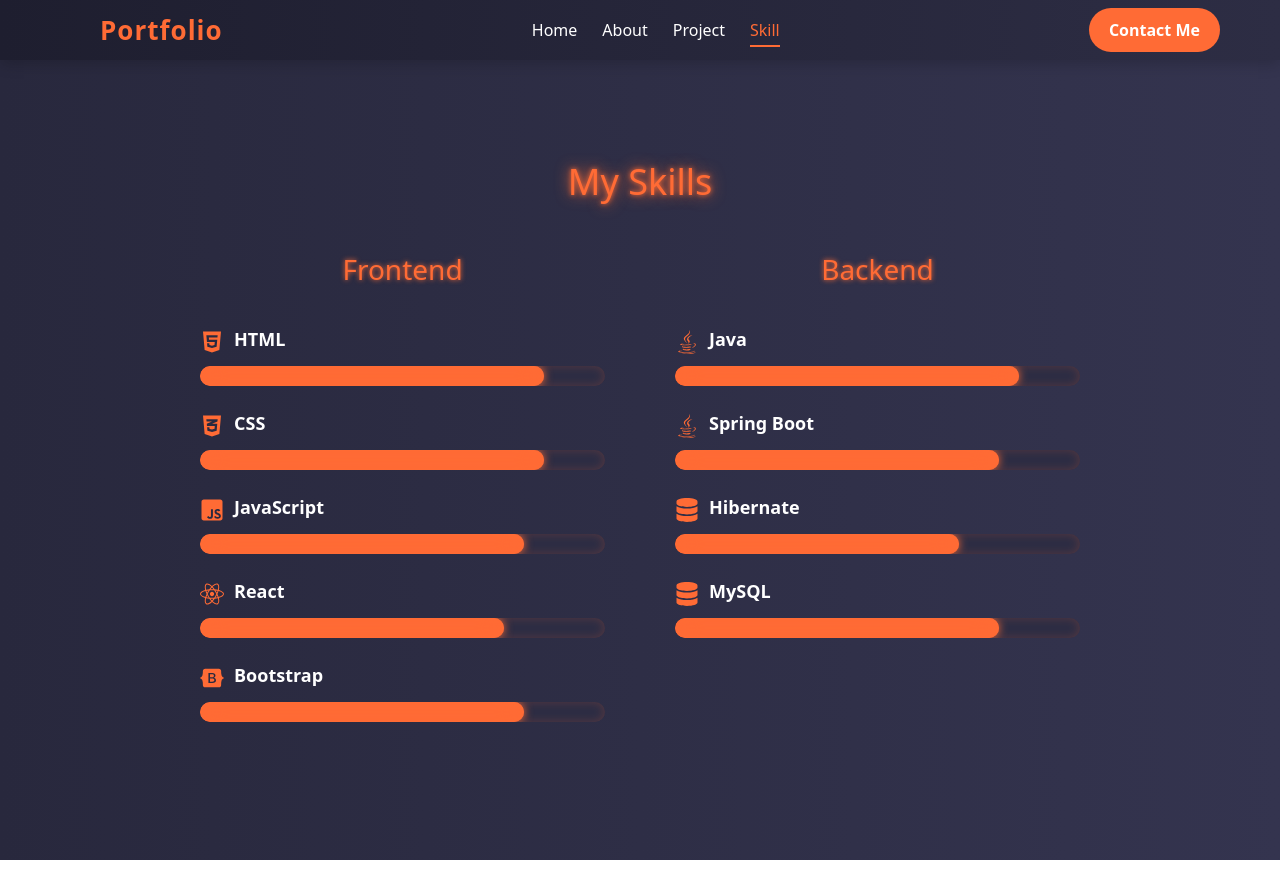
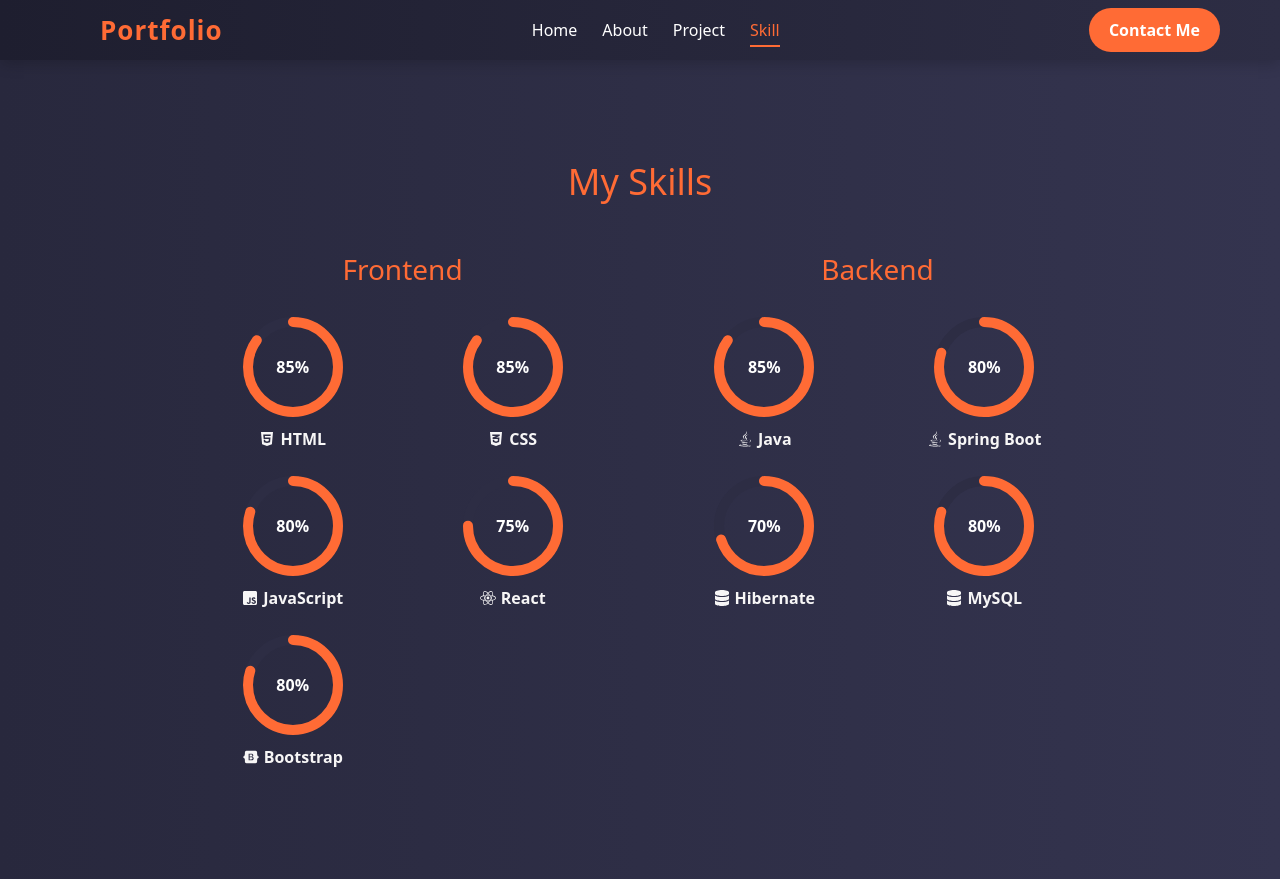
Before and after one commit to shubhamborate25/Portfolio, a React (Vite) app: page /skill in a window 1280 px wide. Built offline with nearby package versions, Linux system fonts and the light colour scheme.

Commit message:
new commit

```diff
--- a/src/Contact.jsx
+++ b/src/Contact.jsx
@@ -1,27 +1,36 @@
 import React from "react";
-import { FaGithub, FaLinkedin, FaInstagram } from "react-icons/fa";
+import {
+  FaGithub,
+  FaLinkedin,
+  FaInstagram,
+  FaEnvelope,
+  FaPhone,
+} from "react-icons/fa";
 import "./assets/Css/contact.css";
 import emailjs from "emailjs-com";
 
 const Contact = () => {
-
   const sendEmail = (e) => {
     e.preventDefault();
 
-    emailjs.sendForm(
-      "service_7yk14r5",    // replace with your EmailJS service ID
-      "template_uekqzfc",   // replace with your EmailJS template ID
+    emailjs
+      .sendForm(
+        "service_7yk14r5", // replace with your EmailJS service ID
+        "template_uekqzfc", // replace with your EmailJS template ID
         e.target,
-      "DnZzNUIiI6EwTybqq"        // replace with your EmailJS user/public key
+        "DnZzNUIiI6EwTybqq" // replace with your EmailJS user/public key
       )
-    .then((result) => {
+      .then(
+        (result) => {
           console.log(result.text);
           alert("Message sent successfully!");
           e.target.reset();
-    }, (error) => {
+        },
+        (error) => {
           console.log(error.text);
           alert("Failed to send message. Please try again.");
-    });
+        }
+      );
   };
 
   return (
@@ -33,16 +42,44 @@
         <div className="contact-form">
           <h3>Get in Touch</h3>
           <form onSubmit={sendEmail}>
-            <input type="text" name="user_name" placeholder="Your Name" required />
-            <input type="email" name="user_email" placeholder="Your Email" required />
-            <textarea name="message" placeholder="Your Message" rows="5" required></textarea>
+            <input
+              type="text"
+              name="user_name"
+              placeholder="Your Name"
+              required
+            />
+            <input
+              type="email"
+              name="user_email"
+              placeholder="Your Email"
+              required
+            />
+            <textarea
+              name="message"
+              placeholder="Your Message"
+              rows="5"
+              required
+            ></textarea>
             <button type="submit">Send Message</button>
           </form>
         </div>
 
-        {/* Right side - social links */}
+        {/* Right side - social links + info */}
         <div className="contact-social">
           <h3>Connect with Me</h3>
+
+          {/* Email & Mobile */}
+          <div className="contact-info animate-info">
+            <a href="mailto:shubhamborate25@gmail.com">
+              <p>
+                <FaEnvelope /> shubhamborate25@gmail.com
+              </p>
+            </a>
+
+            <p>
+              <FaPhone /> +91-9834481034
+            </p>
+          </div>
           <div className="social-icons">
             <a
               href="https://www.linkedin.com/in/shubham-borate-4429771a3/"
--- a/src/Skill.jsx
+++ b/src/Skill.jsx
@@ -21,22 +21,6 @@
     { name: "MySQL", level: 80, icon: <FaDatabase /> },
   ];
 
-  const renderSkills = (skills) =>
-    skills.map((skill, index) => (
-      <div className="skill-card" key={index}>
-        <div className="skill-info">
-          <span className="skill-icon">{skill.icon}</span>
-          <span className="skill-name">{skill.name}</span>
-        </div>
-        <div className="skill-bar">
-          <div
-            className="skill-level"
-            style={{ width: inView ? `${skill.level}%` : "0%" }}
-          ></div>
-        </div>
-      </div>
-    ));
-
   useEffect(() => {
     const observer = new IntersectionObserver(
       ([entry]) => {
@@ -44,7 +28,7 @@
           setInView(true);
         }
       },
-      { threshold: 0.3 } // 30% visible triggers animation
+      { threshold: 0.3 }
     );
 
     if (skillRef.current) {
@@ -56,17 +40,49 @@
     };
   }, []);
 
+  const renderSkills = (skills) =>
+    skills.map((skill, index) => {
+      const circumference = 2 * Math.PI * 45; // circle radius = 45
+      const offset = inView ? circumference * (1 - skill.level / 100) : circumference;
+      return (
+        <div className="skill-circle-card" key={index}>
+          <div className="circle-wrapper">
+            <svg width="100" height="100">
+              <circle
+                className="bg-circle"
+                cx="50"
+                cy="50"
+                r="45"
+              />
+              <circle
+                className="progress-circle"
+                cx="50"
+                cy="50"
+                r="45"
+                strokeDasharray={circumference}
+                strokeDashoffset={offset}
+              />
+            </svg>
+            <div className="circle-text">{skill.level}%</div>
+          </div>
+          <div className="skill-name">
+            {skill.icon} {skill.name}
+          </div>
+        </div>
+      );
+    });
+
   return (
     <section id="skill" className="skill-section" ref={skillRef}>
       <h2>My Skills</h2>
       <div className="skill-columns">
         <div className="skill-column">
           <h3>Frontend</h3>
-          {renderSkills(frontendSkills)}
+          <div className="skill-circle-container">{renderSkills(frontendSkills)}</div>
         </div>
         <div className="skill-column">
           <h3>Backend</h3>
-          {renderSkills(backendSkills)}
+          <div className="skill-circle-container">{renderSkills(backendSkills)}</div>
         </div>
       </div>
     </section>
--- a/src/assets/Css/about.css
+++ b/src/assets/Css/about.css
@@ -35,18 +35,22 @@
 }
 
 .image-box {
-  width: 280px;
-  height: 280px;
+  width: 290px;
+  height: 300px;
   border-radius: 50%;
   overflow: hidden;
-  border: 4px solid #ff6b35;
-  box-shadow: 0 0 20px rgba(255, 107, 53, 0.5);
+  border: 3px solid #ff6b35;
+  box-shadow: 0 0 10px rgba(255, 107, 53, 0.3);
 }
 
 .image-box img {
   width: 100%;
   height: 100%;
-  object-fit: contain;
+  object-fit: fill;
+  object-position: center;
+  border-radius: 50%;
+  background-color: #2d2d44;
+  padding: 8px;
 }
 
 .desc-container {
@@ -72,7 +76,7 @@
 }
 
 .info-row:hover {
-  background: rgba(255, 107, 53, 0.2);
+  background: rgba(255, 107, 53, 0.15);
 }
 
 .info-row p {
@@ -83,9 +87,11 @@
 .info-row strong {
   color: #ff6b35;
 }
+
+/* Social Links */
 .social-links {
   display: flex;
-  justify-content: center; /* center horizontally */
+  justify-content: center;
   gap: 15px;
   margin-top: 15px;
 }
@@ -98,13 +104,13 @@
 
 .social-links a:hover {
   color: #fff;
-  transform: scale(1.2);
+  transform: scale(1.15);
 }
 
 /* Education Section */
 .about-education h2 {
   color: #ff6b35;
-  text-shadow: 0 0 5px #ff6b35, 0 0 10px #ff6b35;
+  text-shadow: 0 0 3px #ff6b35;
   margin-bottom: 20px;
 }
 
@@ -132,18 +138,18 @@
 }
 
 .edu-bullet {
-  width: 15px;
-  height: 15px;
+  width: 12px;
+  height: 12px;
   border-radius: 50%;
   background: #ff6b35;
   flex-shrink: 0;
-  box-shadow: 0 0 5px #ff6b35, 0 0 15px #ff6b35;
+  box-shadow: 0 0 5px rgba(255, 107, 53, 0.4);
   transition: all 0.3s ease;
 }
 
 .edu-item:hover .edu-bullet {
-  transform: scale(1.5);
-  box-shadow: 0 0 15px #ff6b35, 0 0 25px #ff6b35;
+  transform: scale(1.3);
+  box-shadow: 0 0 10px rgba(255, 107, 53, 0.6);
 }
 
 .edu-content h3 {
@@ -161,19 +167,30 @@
 /* Certifications */
 .about-certifications h2 {
   color: #ff6b35;
-  text-shadow: 0 0 5px #ff6b35, 0 0 10px #ff6b35;
+  text-shadow: 0 0 3px #ff6b35;
   margin-bottom: 15px;
 }
 
 .about-certifications ul {
-  list-style: none;
-  padding-left: 20px;
+  list-style: disc; /* ✅ show bullets */
+  padding-left: 25px;
+  color: #fff;
 }
 
 .about-certifications li {
-  position: relative;
-  padding-left: 25px;
-  margin-bottom: 12px;
+  margin-bottom: 10px;
+  font-size: 1.05rem;
+  line-height: 1.5;
+}
+
+.about-certifications li::marker {
+  color: #ff6b35; /* ✅ orange bullet */
+}
+
+.about-certifications li h4 {
+  display: inline;
+  font-weight: 500;
+  color: #fff;
 }
 
 /* Fade-in animation */
@@ -213,6 +230,6 @@
   }
 
   .edu-grid {
-    grid-template-columns: 1fr; /* single column on mobile */
+    grid-template-columns: 1fr;
   }
 }
--- a/src/assets/Css/contact.css
+++ b/src/assets/Css/contact.css
@@ -1,3 +1,4 @@
+/* Contact Section */
 .contact-section {
   background: linear-gradient(90deg, #28283d, #34344f);
   color: white;
@@ -10,9 +11,9 @@
   color: #ff6b35;
   margin-bottom: 50px;
   text-align: center;
-  text-shadow: 0 0 5px #ff6b35, 0 0 15px #ff6b35;
 }
 
+/* Container */
 .contact-container {
   display: flex;
   gap: 50px;
@@ -22,19 +23,19 @@
   flex-wrap: wrap;
 }
 
-.contact-form,
-.contact-social {
+/* Contact Form */
+.contact-form {
   flex: 1;
   min-width: 300px;
+  order: 2; /* Desktop: form after social */
 }
 
-.contact-form h3,
-.contact-social h3 {
+.contact-form h3 {
   font-size: 28px;
   color: #ff6b35;
   margin-bottom: 25px;
+  text-align: center;
   text-shadow: 0 0 5px #ff6b35;
-  text-align: center;
 }
 
 .contact-form form {
@@ -52,13 +53,13 @@
   font-size: 16px;
   background: #2d2d44;
   color: white;
-  box-shadow: 0 0 10px rgba(255, 107, 53, 0.2);
+  box-shadow: 0 0 8px rgba(255, 107, 53, 0.2);
   transition: 0.3s;
 }
 
 .contact-form input:focus,
 .contact-form textarea:focus {
-  box-shadow: 0 0 15px #ff6b35;
+  box-shadow: 0 0 12px #ff6b35;
 }
 
 .contact-form button {
@@ -76,16 +77,63 @@
   background: white;
   color: #ff6b35;
   transform: translateY(-2px);
-  box-shadow: 0 0 15px #ff6b35;
+  box-shadow: 0 0 12px #ff6b35;
 }
 
+/* Social Section */
 .contact-social {
+  flex: 1;
+  min-width: 300px;
+  order: 1; /* Desktop: social first in code for mobile */
   display: flex;
   flex-direction: column;
   align-items: center;
   gap: 20px;
 }
 
+.contact-social h3 {
+  font-size: 28px;
+  color: #ff6b35;
+  margin-bottom: 20px;
+  text-align: center;
+  text-shadow: 0 0 5px #ff6b35;
+}
+
+/* Email & Phone Info */
+.contact-info {
+  display: flex;
+  flex-direction: column;
+  align-items: center;
+  gap: 10px;
+  font-size: 16px;
+  color: white;
+  transition: all 0.3s ease;
+}
+
+.contact-info p,
+.contact-info a p {
+  display: flex;
+  align-items: center;
+  gap: 8px;
+  margin: 0;
+  padding: 5px 10px;
+  border-radius: 8px;
+  transition: all 0.3s;
+}
+
+.contact-info p:hover,
+.contact-info a p:hover {
+  color: #ff6b35;
+  transform: scale(1.05);
+  box-shadow: 0 0 8px #ff6b35;
+}
+
+.contact-info a {
+  text-decoration: none;
+  color: white;
+}
+
+/* Social Icons */
 .social-icons {
   display: flex;
   gap: 25px;
@@ -94,12 +142,12 @@
 
 .social-icons a {
   color: white;
-  transition: 0.3s;
+  transition: all 0.3s ease;
 }
 
 .social-icons a:hover {
   color: #ff6b35;
-  text-shadow: 0 0 10px #ff6b35, 0 0 20px #ff6b35;
+  text-shadow: 0 0 8px #ff6b35;
   transform: scale(1.2);
 }
 
@@ -107,6 +155,25 @@
 @media (max-width: 768px) {
   .contact-container {
     flex-direction: column;
-    gap: 40px;
+    gap: 30px;
+  }
+
+  /* Mobile: social on top, form below */
+  .contact-form {
+    order: 2;
+  }
+
+  .contact-social {
+    order: 1;
+  }
+
+  .contact-info {
+    gap: 8px;
+    font-size: 15px;
+  }
+
+  .social-icons {
+    font-size: 32px;
+    gap: 20px;
   }
 }
--- a/src/assets/Css/home.css
+++ b/src/assets/Css/home.css
@@ -19,8 +19,8 @@
 
 /* Left side - circular profile box */
 .home-left .circle {
-  width: 300px;
-  height: 300px;
+  width: 330px;
+  height: 340px;
   border-radius: 50%;
   border: 4px solid #ff6b35;
   overflow: hidden;
@@ -41,10 +41,12 @@
 .home-left .circle img {
   width: 100%;
   height: 100%;
-  object-fit: contain; /* ✅ Prevents cropping */
+  object-fit: fill; /* ✅ keeps entire image visible */
+  object-position: center; /* ✅ centers image properly */
   border-radius: 50%;
+  background-color: #2d2d44; /* fills background gaps if any */
+  padding: 8px; /* ✅ prevents edges from touching circle border */
 }
-
 /* Right side */
 .home-right {
   max-width: 550px;
--- a/src/assets/Css/project.css
+++ b/src/assets/Css/project.css
@@ -1,7 +1,7 @@
 .project-section {
-  background: linear-gradient(90deg, #28283d, #34344f);
+  background: #28283d; /* solid background */
   color: white;
-  padding: 100px 20px;
+  padding: 80px 20px;
   min-height: 100vh;
   display: flex;
   flex-direction: column;
@@ -9,126 +9,100 @@
 }
 
 .project-section h2 {
-  font-size: 36px;
+  font-size: 32px;
   color: #ff6b35;
-  margin-bottom: 50px;
-  text-shadow: 0 0 5px #ff6b35, 0 0 15px #ff6b35;
+  margin-bottom: 40px;
 }
 
 .project-container {
   display: grid;
   grid-template-columns: repeat(2, 1fr);
-  gap: 40px;
-  width: 65%;
+  gap: 25px; /* reduced gap for better spacing */
+  width: 65%; /* slightly wider on smaller screens */
   max-width: 1200px;
 }
 
 .project-card {
   background: #2d2d44;
-  border-radius: 15px;
-  box-shadow: 0 0 20px rgba(255, 107, 53, 0.2);
-  transition: transform 0.3s, box-shadow 0.3s;
-  padding: 20px;
+  border-radius: 12px;
+  padding: 12px; /* slightly smaller padding */
   display: flex;
   flex-direction: column;
-  gap: 15px;
+  gap: 10px;
   position: relative;
+  box-shadow: 0 2px 8px rgba(255, 107, 53, 0.2); /* subtle glow */
+  transition: transform 0.2s ease, box-shadow 0.3s ease;
 }
 
 .project-card:hover {
-  transform: translateY(-5px);
-  box-shadow: 0 0 25px rgba(255, 107, 53, 0.5);
+  transform: translateY(-3px);
+  box-shadow: 0 4px 12px rgba(255, 107, 53, 0.25); /* slightly stronger glow */
 }
 
 /* Project Image Box */
 .project-image {
   width: 100%;
-  aspect-ratio: 1 / 1; /* square box */
-  position: relative;
-  border-radius: 12px;
+  aspect-ratio: 1 / 0.65; /* slightly taller image for mobile */
+  border-radius: 10px;
   overflow: hidden;
   display: flex;
-  justify-content: flex-end;
-  align-items: flex-start;
-  padding: 10px;
-  box-shadow: inset 0 0 20px rgba(255, 107, 53, 0.2);
+  justify-content: center;
+  align-items: center;
+  padding: 4px;
+  box-shadow: inset 0 0 5px rgba(255, 107, 53, 0.1); /* subtle inner glow */
 }
 
-/* Make img fit the box */
 .project-image img {
   width: 100%;
   height: 100%;
-  object-fit: fit; /* ensures image fills box without stretching */
-  border-radius: 12px;
+  object-fit: cover;
+  border-radius: 10px;
   display: block;
 }
 
 /* GitHub Link */
 .github-link {
   position: absolute;
-  top: 10px;
-  right: 10px;
+  top: 8px;
+  right: 8px;
   background: #ff6b35;
   color: white;
-  padding: 5px 10px;
-  border-radius: 8px;
-  font-weight: 600;
+  padding: 4px 8px;
+  border-radius: 6px;
+  font-weight: 500;
   text-decoration: none;
-  opacity: 0;
-  transform: translateY(-8px);
-  transition: all 0.3s ease;
+  box-shadow: 0 2px 6px rgba(255, 107, 53, 0.25); /* subtle glow */
 }
-
-.project-image:hover .github-link {
-  opacity: 1;
-  transform: translateY(0);
-}
-
 
 /* Project Title & Description */
 .project-card h3 {
-  font-size: 24px;
+  font-size: 18px;
   color: #ff6b35;
   margin: 0;
 }
 
-.project-desc p {
-  margin-bottom: 10px;
+.project-desc {
+  font-size: 14px;
   color: #ddd;
-  line-height: 1.6;
-}
-
-.project-desc {
+  line-height: 1.4;
   display: -webkit-box;
-  -webkit-line-clamp: 3; /* show 3 lines */
+  -webkit-line-clamp: 3;
   -webkit-box-orient: vertical;
   overflow: hidden;
-  text-overflow: ellipsis; /* add "..." */
-  transition: max-height 0.3s ease;
+  text-overflow: ellipsis;
 }
 
 .project-desc.expanded {
-  display: block; /* show full content */
+  display: block;
   -webkit-line-clamp: unset;
   overflow: visible;
 }
 
-.project-desc p {
-  margin-bottom: 10px;
-  color: #ddd;
-  line-height: 1.6;
-}
-
-
-.project-desc.expanded {
-  max-height: 1000px; /* expand to show all paragraphs */
-}
-/* See More link */
 .see-more {
   color: #ff6b35;
-  font-weight: 600;
+  font-weight: 500;
   cursor: pointer;
-  transition: color 0.3s;
+  font-size: 13px;
 }
 
 .see-more:hover {
@@ -138,11 +112,30 @@
 /* Responsive */
 @media (max-width: 768px) {
   .project-container {
-    grid-template-columns: 1fr;
-    gap: 30px;
+    grid-template-columns: 1fr; /* single column */
+    gap: 15px; /* reduced gap for mobile */
+    width: 60%;
+
+  }
+
+  .project-card {
+    padding: 10px; /* smaller padding on mobile */
+     margin-bottom: 15px;
   }
 
   .project-image {
-    height: 180px;
+    aspect-ratio: 1 / 0.6; /* slightly taller for mobile */
+  }
+
+  .project-card h3 {
+    font-size: 16px;
+  }
+
+  .project-desc {
+    font-size: 13px;
+  }
+
+  .see-more {
+    font-size: 12px;
   }
 }
--- a/src/assets/Css/skill.css
+++ b/src/assets/Css/skill.css
@@ -1,5 +1,5 @@
 .skill-section {
- background: linear-gradient(90deg, #28283d, #34344f);
+  background: linear-gradient(90deg, #28283d, #34344f);
   color: white;
   padding: 100px 20px;
   min-height: 100vh;
@@ -10,7 +10,6 @@
   color: #ff6b35;
   margin-bottom: 50px;
   text-align: center;
-  text-shadow: 0 0 5px #ff6b35, 0 0 15px #ff6b35;
 }
 
 .skill-columns {
@@ -19,71 +18,74 @@
   max-width: 900px;
   margin: 0 auto;
   justify-content: center;
+  flex-wrap: wrap;
 }
 
 .skill-column {
   flex: 1;
+  min-width: 250px;
 }
 
 .skill-column h3 {
   font-size: 28px;
   color: #ff6b35;
-  margin-bottom: 25px;
+  margin-bottom: 30px;
   text-align: center;
-  text-shadow: 0 0 5px #ff6b35;
 }
 
-.skill-card {
+.skill-circle-container {
+  display: grid;
+  grid-template-columns: repeat(2, auto); /* 2 skills per row */
+  gap: 15px;
+  justify-items: center;
+}
+
+.skill-circle-card {
   display: flex;
   flex-direction: column;
-  gap: 8px;
-  padding: 10px;
-  border-radius: 10px;
-  transition: 0.3s;
+  align-items: center;
+  gap: 10px;
+  margin-bottom: 10px;
 }
 
-.skill-card:hover {
-  box-shadow: 0 0 15px #ff6b35, 0 0 30px #ff6b35;
-  transform: translateY(-3px);
+.circle-wrapper {
+  position: relative;
+  width: 100px;
+  height: 100px;
 }
 
-.skill-info {
-  display: flex;
-  align-items: center;
-  gap: 10px;
-  font-size: 18px;
+.bg-circle {
+  fill: none;
+  stroke: #2d2d44;
+  stroke-width: 10;
 }
 
-.skill-icon {
-  font-size: 24px;
-  color: #ff6b35;
-  transition: 0.3s;
+.progress-circle {
+  fill: none;
+  stroke: #ff6b35;
+  stroke-width: 10;
+  stroke-linecap: round;
+  transform: rotate(-90deg);
+  transform-origin: 50% 50%;
+  transition: stroke-dashoffset 1.5s ease-in-out;
 }
 
-.skill-card:hover .skill-icon {
-  text-shadow: 0 0 10px #ff6b35, 0 0 20px #ff6b35;
+.circle-text {
+  position: absolute;
+  top: 50%;
+  left: 50%;
+  transform: translate(-50%, -50%);
+  font-weight: 600;
+  color: white;
 }
 
 .skill-name {
   font-weight: 600;
-}
-
-.skill-bar {
-  background: #2d2d44;
-  border-radius: 25px;
-  height: 20px;
-  width: 100%;
-  overflow: hidden;
-  box-shadow: inset 0 0 10px rgba(255, 107, 53, 0.2);
-}
-
-.skill-level {
-  background: #ff6b35;
-  height: 100%;
-  width: 0%;
-  border-radius: 25px;
-  transition: width 1.5s ease-in-out;
-  box-shadow: 0 0 10px #ff6b35, 0 0 20px #ff6b35 inset;
+  display: flex;
+  align-items: center;
+  gap: 5px;
+  color: #f7f6f6;
+  font-size: 16px;
 }
 
 /* Responsive */
@@ -92,4 +94,8 @@
     flex-direction: column;
     gap: 30px;
   }
+     .skill-circle-container {
+    grid-template-columns: repeat(2, 1fr); /* keep 2 per row on mobile */
+    gap:15px; /* smaller gap for mobile */
+  }
 }
```
Lines whose indentation alone changed are shown as unchanged.
